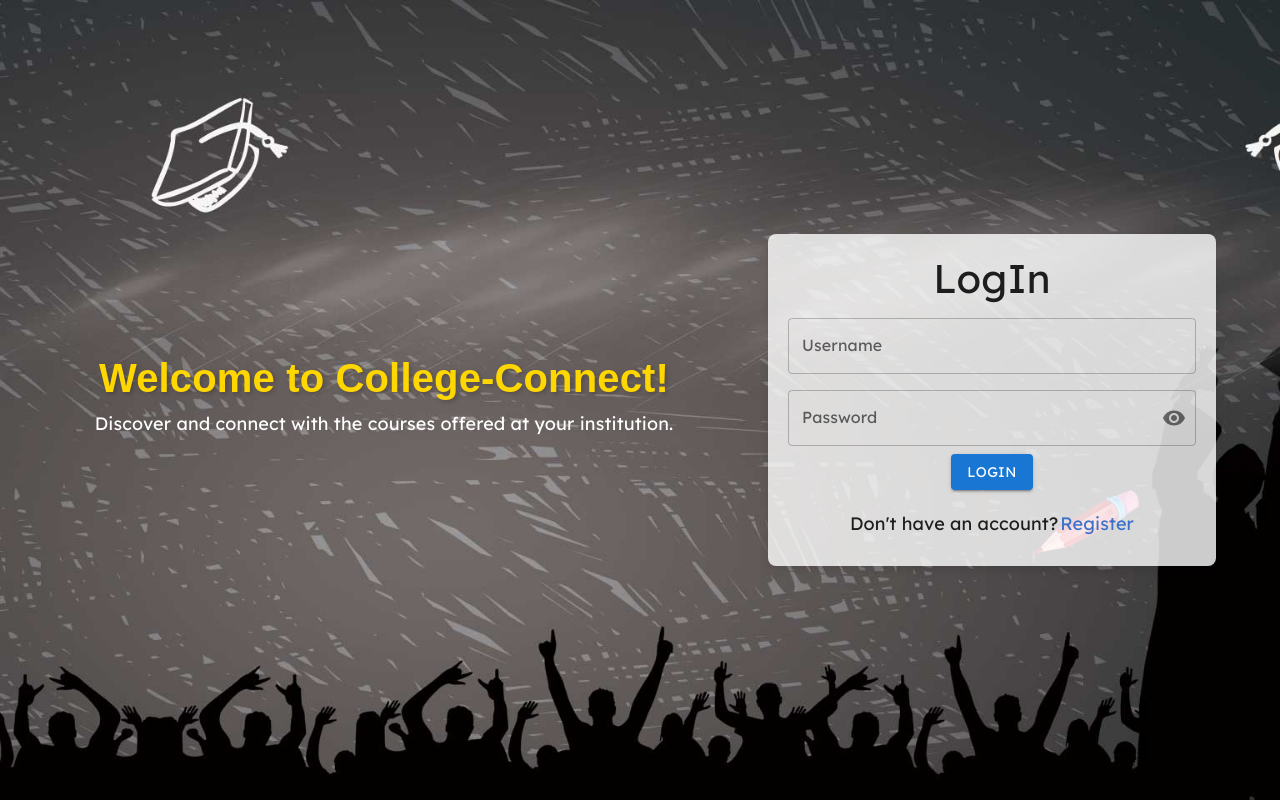
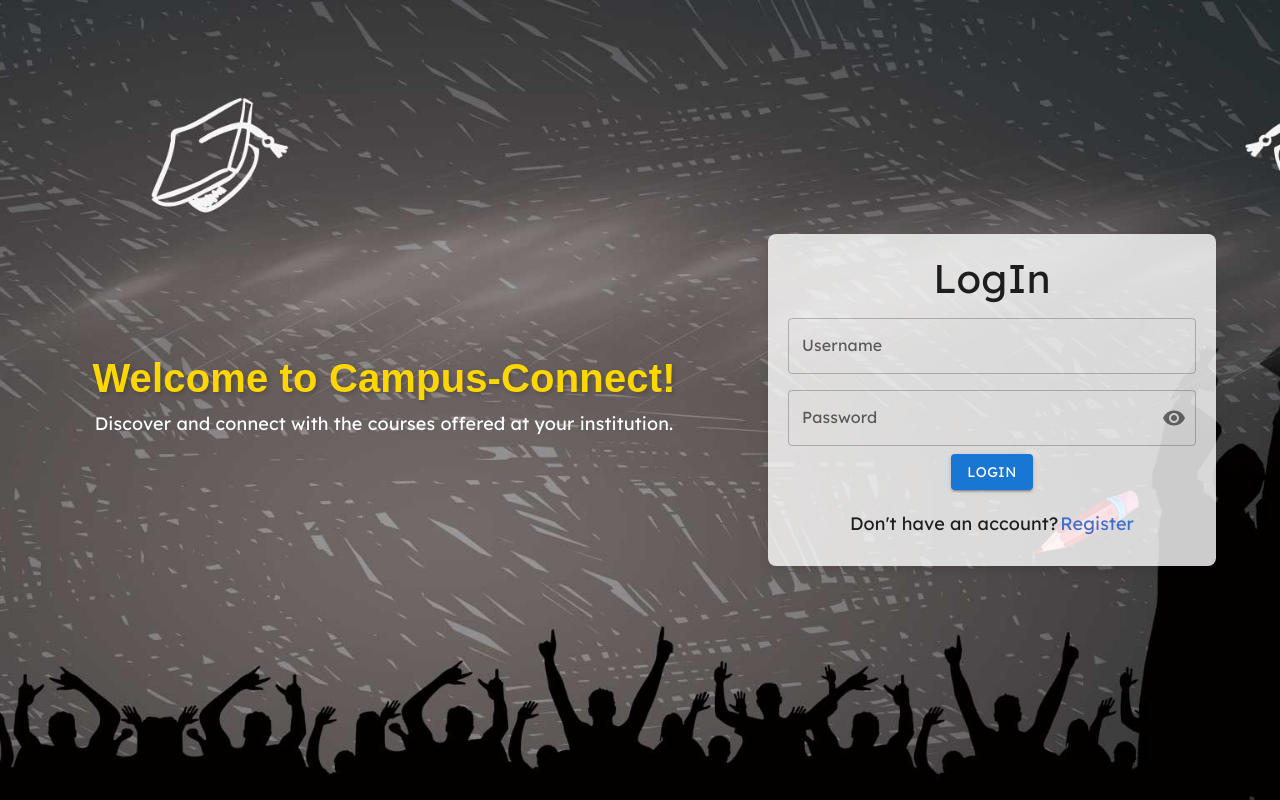
Before and after one commit to divyansh351/college-connect-frontend, a React (Vite) app: page /login in a window 1280 px wide. Built offline with nearby package versions, Linux system fonts and the light colour scheme.

Commit message:
Update LoginForm.jsx

```diff
--- a/src/components/LoginForm.jsx
+++ b/src/components/LoginForm.jsx
@@ -134,7 +134,7 @@ export default function LoginForm() {
                     fontSize: '2.5rem',
                     fontWeight: 'bold',
                     textShadow: '2px 2px 4px rgba(0, 0, 0, 0.2)',
-                }}>Welcome to College-Connect!</h1>
+                }}>Welcome to Campus-Connect!</h1>
                 <p className="hidden-ph" style={{ color: 'white' }}>Discover and connect with the courses offered at your institution.</p>
             </div>
         </Box>
```
